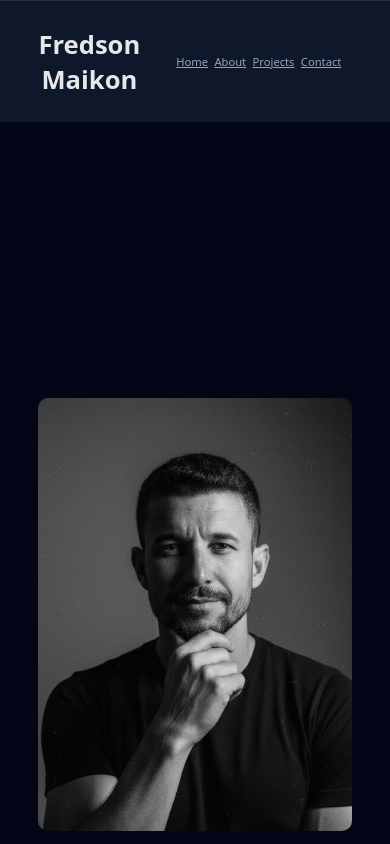
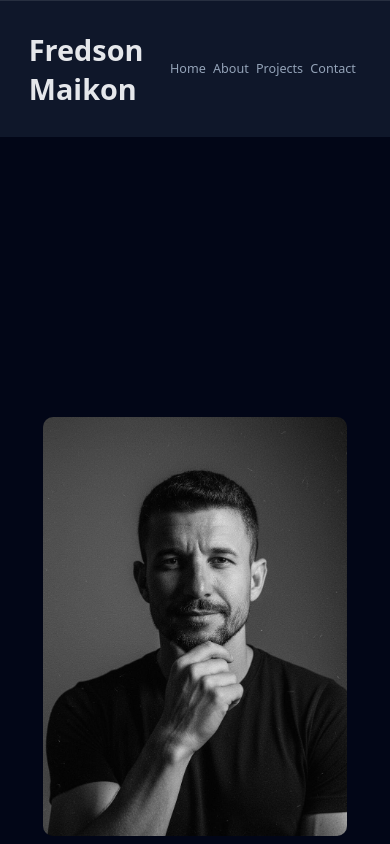
Before and after one commit to Fred-creat/New-portfolio, a React (Vite) app: page / in a window 390 px wide. Shown: the top 844 px of the page. Built offline with nearby package versions, Linux system fonts and the light colour scheme.

Commit message:
adjust for mobile

```diff
--- a/src/styles/GlobalStyle.js
+++ b/src/styles/GlobalStyle.js
@@ -1,7 +1,10 @@
 import { createGlobalStyle } from 'styled-components';
 
 const GlobalStyle = createGlobalStyle`
-  * {
+  /* RESET GLOBAL */
+  *,
+  *::before,
+  *::after {
     margin: 0;
     padding: 0;
     box-sizing: border-box;
@@ -9,87 +12,55 @@ const GlobalStyle = createGlobalStyle`
 
   html {
     font-size: 100%;
+    scroll-behavior: smooth;
   }
 
   body {
-    font-family: system-ui, sans-serif;
+    min-height: 100dvh; /* CORRETO PARA iOS */
+    font-family: system-ui, -apple-system, BlinkMacSystemFont, 'Segoe UI', sans-serif;
     background: #020617;
     color: #e5e7eb;
-    overflow-x: hidden; /* MUITO IMPORTANTE */
-    text-align: center;
-
-
-
+    overflow-x: hidden;
+    -webkit-font-smoothing: antialiased;
+    text-rendering: optimizeLegibility;
   }
 
-
+  /* IMAGENS RESPONSIVAS */
   img {
     max-width: 100%;
-    min-width: auto;
-    width: 100%;
     height: auto;
     display: block;
   }
 
-  text{
-    align-items: center;
-    margin: 0;
-    margin-bottom: 0;
+  /* TEXTO PADRÃO */
+  p {
+    line-height: 1.6;
   }
 
+  /* LINKS */
+  a {
+    color: inherit;
+    text-decoration: none;
+  }
+
+  /* MOBILE ADJUSTMENTS */
   @media (max-width: 768px) {
     html {
-      font-size: 90%;
-      width: 100%;
-      height: auto;
-    }
-
-    body {
-      overflow-x: hidden;
-      width: 100%;
-      height: auto;
+      font-size: 95%;
     }
   }
 
   @media (max-width: 480px) {
     html {
-      font-size: 80%;
-      width: 100%;
-      height: auto;
-    }
-
-
-    body {
-      overflow-x: hidden;
-      width: 100%;
-      height: auto;
+      font-size: 90%;
     }
   }
 
-  @media (max-width: 320px) {
+  @media (max-width: 360px) {
     html {
-      font-size: 70%;
-      width: 100%;
-      height: auto;
+      font-size: 85%;
     }
-
-
-    body {
-      overflow-x: hidden;
-      width: 100%;
-      height: auto;
-
-      img {
-        width: 100%;
-        height: auto;
-      }
-    }
-
-
   }
-
 `;
 
-
-
 export default GlobalStyle;
```
